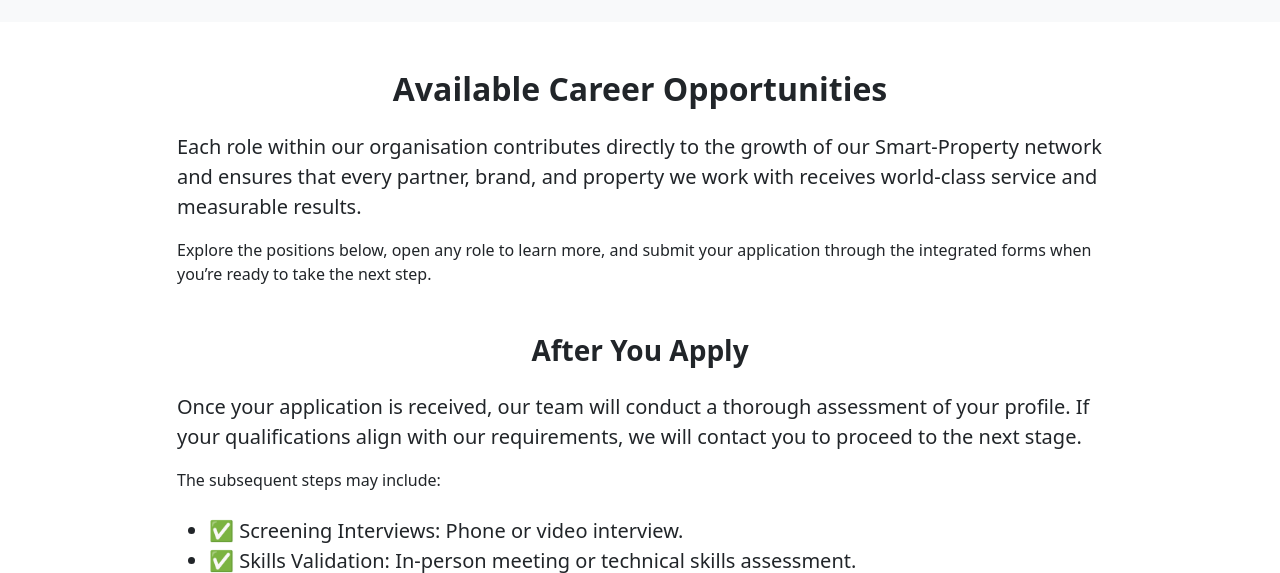
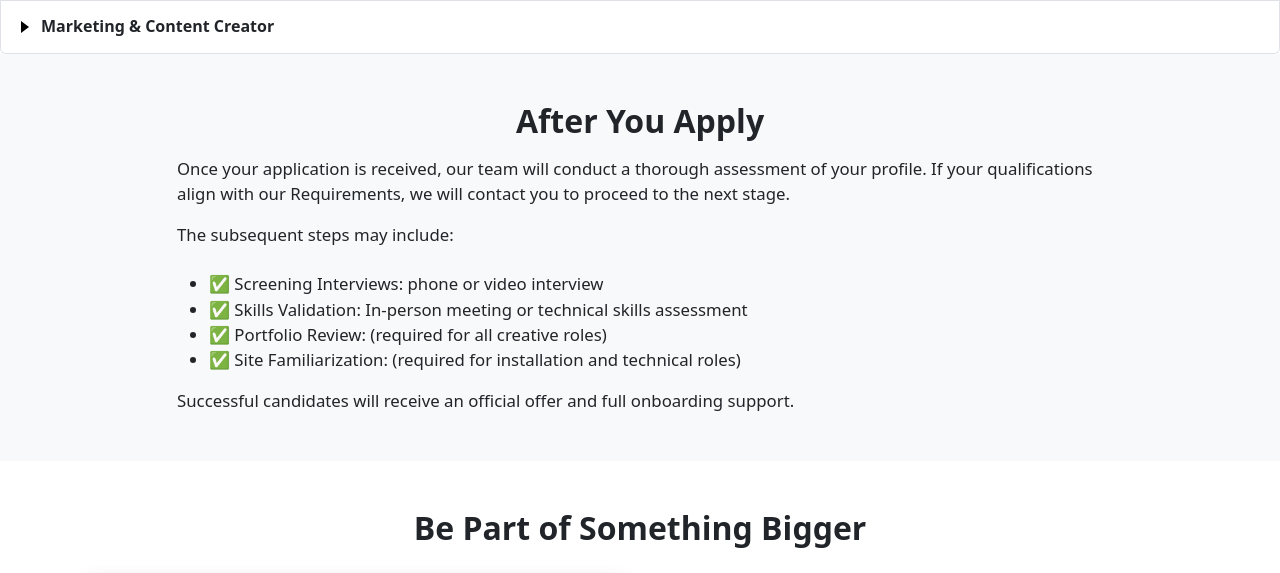
Before and after one commit to HexWarlock/logopopads, a plain HTML site: page vacancies.html in a window 1280 px wide. Shown: the part 1586-2159 px from the top of the page. Drawn offline with nearby package versions, Linux system fonts and the light colour scheme.

Commit message:
Minor content edits

```diff
--- a/vacancies.html
+++ b/vacancies.html
@@ -81,7 +81,7 @@
     <!-- NAVBAR -->
     <div data-include="/navbar.html"></div>
 
-    <!-- HERO -->
+    <!-- Vacancies -->
     <header class="bg-dark text-white py-5 text-center">
       <div class="container">
         <h1 class="display-5 fw-bold" data-aos="fade-down">Vacancies</h1>
@@ -92,7 +92,7 @@
       </div>
     </header>
 
-    <!-- INTRO + HERO IMAGE -->
+    <!-- Join Our Founding Team -->
     <section class="py-5 bg-white">
       <div class="container">
         <!-- Heading row -->
@@ -119,12 +119,6 @@
           <!-- Text column -->
           <div class="col-lg-6 order-lg-1 order-2" data-aos="fade-right">
             <p class="vacancy-intro">
-              At <strong>LOGO POP ADS</strong>, we are not merely changing how
-              brands advertise; we are transforming public spaces into smart,
-              data-driven engagement zones that forge unprecedented connections
-              between people, places, and brands.
-            </p>
-            <p class="vacancy-intro">
               We are looking for dynamic, entrepreneurial professionals to join
               our <strong>founding operational team</strong>. A lean,
               results-oriented group responsible for driving growth, innovation,
@@ -141,13 +135,6 @@
               domestic market leadership and look toward future expansion into
               international markets, we are committed to building a strong
               foundational team to lead these exciting ventures.
-            </p>
-            <p class="vacancy-intro mb-0">
-              Following application submission, candidates will be provided with
-              detailed job-specific information via email. Selected candidates
-              will be invited for a formal interview or an appointment. Finally,
-              successful candidates will be issued employment contracts and
-              inducted into our training programme.
             </p>
           </div>
         </div>
@@ -190,55 +177,6 @@
               Explore the positions below, open any role to learn more, and
               submit your application through the integrated forms when you’re
               ready to take the next step.
-            </p>
-          </div>
-        </div>
-      </div>
-    </section>
-
-    <!-- Available Career Opportunities -->
-    <section class="py-5 bg-white">
-      <div class="container">
-        <div class="row justify-content-center">
-          <div class="col-lg-10" data-aos="fade-up">
-            <h2 class="fw-bold mb-4 text-center">
-              Available Career Opportunities
-            </h2>
-            <p class="lead">
-              Each role within our organisation contributes directly to the
-              growth of our Smart-Property network and ensures that every
-              partner, brand, and property we work with receives world-class
-              service and measurable results.
-            </p>
-            <p>
-              Explore the positions below, open any role to learn more, and
-              submit your application through the integrated forms when you’re
-              ready to take the next step.
-            </p>
-
-            <h3 class="fw-bold mt-5 mb-4 text-center">After You Apply</h3>
-            <p class="lead">
-              Once your application is received, our team will conduct a
-              thorough assessment of your profile. If your qualifications align
-              with our requirements, we will contact you to proceed to the next
-              stage.
-            </p>
-            <p>The subsequent steps may include:</p>
-            <ul class="fs-5 mt-4" role="list">
-              <li>✅ Screening Interviews: Phone or video interview.</li>
-              <li>
-                ✅ Skills Validation: In-person meeting or technical skills
-                assessment.
-              </li>
-              <li>✅ Portfolio Review: (Required for all creative roles).</li>
-              <li>
-                ✅ Site Familiarization: (Required for installation and
-                technical roles).
-              </li>
-            </ul>
-            <p>
-              Successful candidates will receive an official offer and
-              comprehensive onboarding support.
             </p>
           </div>
         </div>
@@ -1144,14 +1082,14 @@
             </h2>
 
             <p class="vacancy-intro" data-aos="fade-up" data-aos-delay="100">
-              Once your application is received, our team will review your
-              submission and assess your suitability for the role. If your
-              profile aligns with our current requirements, we will contact you
-              to proceed with the next steps.
+              Once your application is received, our team will conduct a
+              thorough assessment of your profile. If your qualifications align
+              with our Requirements, we will contact you to proceed to the next
+              stage.
             </p>
 
             <p class="vacancy-intro" data-aos="fade-up" data-aos-delay="150">
-              Depending on the position, this may include:
+              The subsequent steps may include:
             </p>
 
             <ul
@@ -1160,10 +1098,16 @@
               data-aos="fade-up"
               data-aos-delay="200"
             >
-              <li>✅ Phone or video interview</li>
-              <li>✅ In-person meeting or skills assessment</li>
-              <li>✅ Portfolio review (for creative roles)</li>
-              <li>✅ On-site walkthrough (for installation roles)</li>
+              <li>✅ Screening Interviews: phone or video interview</li>
+              <li>
+                ✅ Skills Validation: In-person meeting or technical skills
+                assessment
+              </li>
+              <li>✅ Portfolio Review: (required for all creative roles)</li>
+              <li>
+                ✅ Site Familiarization: (required for installation and
+                technical roles)
+              </li>
             </ul>
 
             <p
@@ -1228,7 +1172,7 @@
       </div>
     </section>
 
-    <!-- APPLY DIRECTLY SECTION -->
+    <!-- Prefer to Apply Directly? -->
     <section class="py-5 bg-dark text-white text-center">
       <div class="container">
         <h2 class="fw-bold mb-3" data-aos="fade-up">
```
